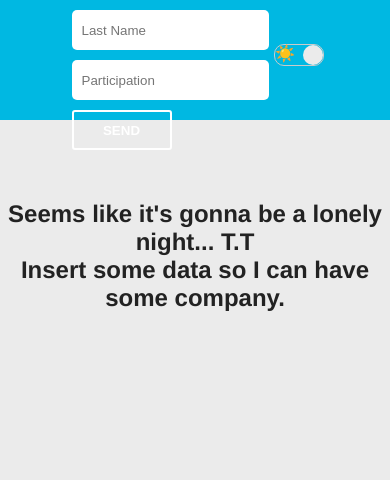
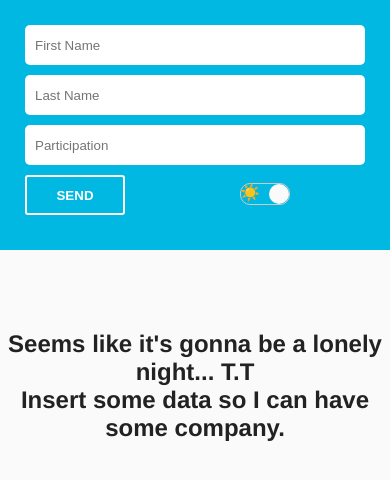
Before and after one commit to Pedrohamoura-Git/cotabox-graphic-test-vue, a Vue app: page / in a window 390 px wide. Shown: the top 480 px of the page. Built offline with nearby package versions, Linux system fonts and the light colour scheme; what vue-css-donut-chart, vue3-apexcharts would draw is missing.

Commit message:
few updates: responsiveness

```diff
--- a/src/assets/scss/_base.scss
+++ b/src/assets/scss/_base.scss
@@ -9,7 +9,7 @@ $transition-kinda-quick: .5s;
 $transition-quick: .3s;
 $txt-color: var(--txt-primary-color);
 $txt-color-btn-send: var(--txt-color-btn-send);
-$txt-color-table: #7b7979;
+// $txt-color-table: var(--txt-primary-color);
 
 
 @mixin tablet {
--- a/src/assets/scss/_themes.scss
+++ b/src/assets/scss/_themes.scss
@@ -1,7 +1,8 @@
 /* Define styles for the default root window element */
 :root {
   --accent-color: #cacaca;
-  --bg-color-primary: #ebebeb;
+  // --bg-color-primary: #ebebeb;
+  --bg-color-primary: #fafafa;
   --bg-color-secondary: #fafafa;
   --bg-color-btn-send: transparent;
   --bg-color-error: rgb(234, 15, 15);
--- a/src/components/MembersData/_membersData.scss
+++ b/src/components/MembersData/_membersData.scss
@@ -10,10 +10,16 @@
   align-items: center;
   justify-content: center;
   gap: 10px;
+  margin: 0 auto;
 
   @include tablet {
     display: grid;
-    grid-template-columns: repeat(2, 1fr);
+    grid-template-columns: repeat(2, .8fr);
+    gap: 30px;
+  }
+
+  @include desktop {
+    width: 70%;
   }
 
   &__about {
--- a/src/components/NewMemberForm/_newMemberForm.scss
+++ b/src/components/NewMemberForm/_newMemberForm.scss
@@ -2,8 +2,14 @@
 
 .new-member-form {
   display: grid;
-  grid-template-columns: repeat(auto-fit, minmax(150px, 1fr));
+  grid-template-columns: repeat(auto-fit, minmax(350px, 1fr));
+  align-items: center;
+  justify-content: center;
   position: relative;
+  // gap: 0;
+  bottom: 0;
+  // height: 400px;
+  width: max-content;
 
   @include tablet {
     display: flex;
@@ -12,13 +18,15 @@
   }
 }
 
-.first-name-input, .last-name-input, .participation-input {
+.first-name-input,
+.last-name-input,
+.participation-input {
   border: 0px;
   border-radius: 5px;
   height: 40px;
+  max-width: 350px;
   margin: 5px;
   padding: 10px;
-  max-width: 250px;
 }
 
 .btn--send {
--- a/src/components/TableData/_tableData.scss
+++ b/src/components/TableData/_tableData.scss
@@ -1,11 +1,12 @@
 @import '../../assets/scss/index.scss';
 
 .table {
+  // align-self: flex-start;
   border: 1px solid;
-  color: $txt-color-table;
-  font-size: 0.9rem;
-  width: min(95%, 500px);
-  margin: 0 auto;
+  color: $txt-color;
+  font-size: 11px;
+  width: min(95%, 380px);
+  margin: 0 auto 50px;
   padding: 10px;
   text-transform: capitalize;
 
@@ -18,6 +19,7 @@
   }
 
   &-head__txt {
+    // font-size: 12px;
     padding: 5px;
     text-align: left;
 
--- a/src/components/TopNavbar/_topNavbar.scss
+++ b/src/components/TopNavbar/_topNavbar.scss
@@ -5,7 +5,15 @@
   display: flex;
   align-items: center;
   justify-content: center;
-  height: 120px;
   margin: 0 auto 50px;
   padding: 20px 0 30px;
+
+  // theme switcher
+  position: relative;
+
+  @include tablet {
+    gap: 20px;
+    height: 120px;
+    align-items: center;
+  }
 }
--- a/src/widgets/ThemeSwitcher/ThemeSwitcher.vue
+++ b/src/widgets/ThemeSwitcher/ThemeSwitcher.vue
@@ -3,12 +3,14 @@
   <label for="switch" @click="switchTheme()">Toggle</label> -->
   <input @change="toggleTheme" id="checkbox" type="checkbox" class="switch-checkbox" />
   <label for="checkbox" class="switch-label">
-    <span class="moon">🌙</span>
-    <span class="sun">☀️</span>
-    <div
-      class="switch-toggle"
-      :class="{ 'switch-toggle-checked': userTheme === 'dark-theme' }"
-    ></div>
+    <div class="icons">
+      <span class="icons__moon">🌙</span>
+      <span class="icons__sun">☀️</span>
+      <span
+        class="icons__switch-toggle"
+        :class="{ 'icons__switch-toggle-checked': userTheme === 'dark-theme' }"
+      ></span>
+    </div>
   </label>
 </template>
 <script>
--- a/src/widgets/ThemeSwitcher/_themeSwitcher.scss
+++ b/src/widgets/ThemeSwitcher/_themeSwitcher.scss
@@ -16,36 +16,50 @@
   height: 10px;
   width: 50px;
   padding: 10px;
-  position: relative;
+  position: absolute;
+  bottom: 45px;
+  right: 100px;
   transition: background $transition-kinda-quick ease;
   z-index: 1;
+
+  @include tablet {
+    position: relative;
+    bottom: 0px;
+    right: 0px;
+  }
 }
 
-.sun {
+.icons {
+  position: relative;
+
+  &__sun {
     position: absolute;
-  top: -2px;
-  left: -1px;
-  transform: scale(.9);
-}
-.moon {
-  position: absolute;
-  top: -2px;
-  right: -1px;
-  transform: scale(.75);
+    top: -12px;
+    left: -12px;
+    transform: scale(0.9);
   }
 
-.switch-toggle {
+  &__moon {
+    position: absolute;
+    top: -12px;
+    left: 16px;
+    transform: scale(0.75);
+  }
+
+  &__switch-toggle {
     background-color: var(--bg-color-primary);
     border-radius: 50%;
-  top: 0px;
-  left: 28px;
+    top: -10px;
+    left: 18px;
     height: 20px;
     width: 20px;
     position: absolute;
 
     transform: translateX(0);
-  transition: transform $transition-quick ease, background-color  $transition-kinda-quick ease;
+    transition: transform $transition-quick ease,
+      background-color $transition-kinda-quick ease;
   }
-.switch-toggle-checked {
+  &__switch-toggle-checked {
     transform: translateX(-28px) !important;
   }
+}
```
Lines whose indentation alone changed are shown as unchanged.
